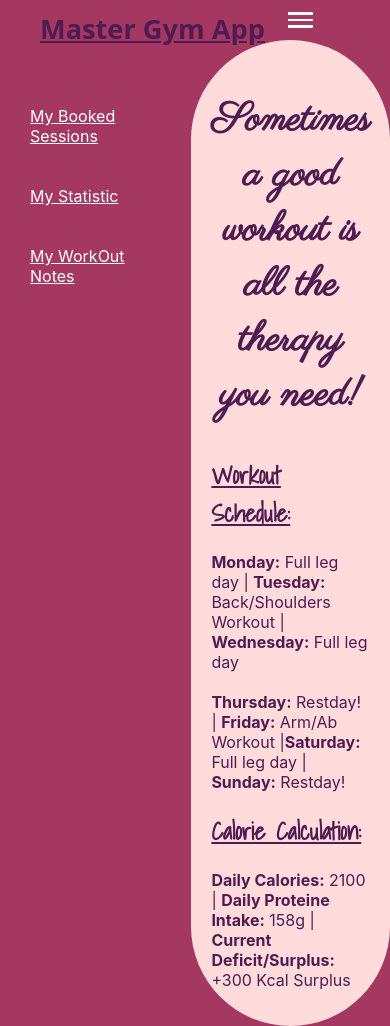
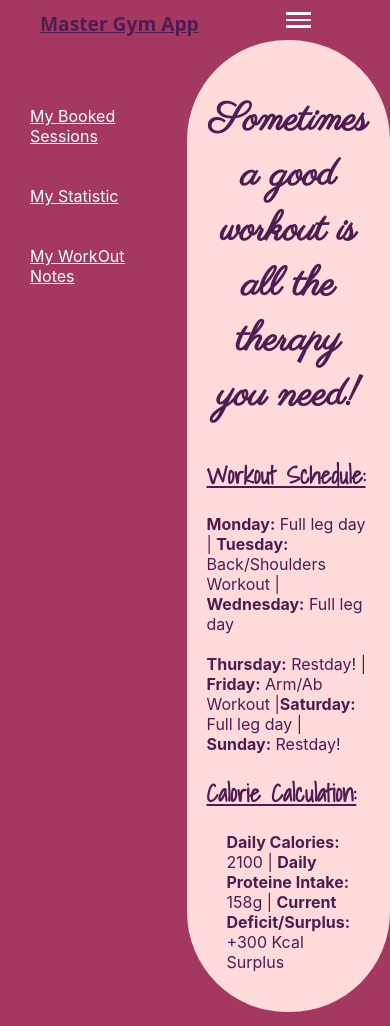
Before and after one commit to idasoderlund/React-App, a React (Create React App) app: page / in a window 390 px wide. Built offline with nearby package versions, Linux system fonts and the light colour scheme; a web font is replaced by a local one.

Commit message:
added media queries to sevral classes

```diff
--- a/src/App.css
+++ b/src/App.css
@@ -6,6 +6,18 @@ body {
   background-color: #a53860;
   margin: 0;
   min-height: 100vh;
+}
+
+@media (max-width: 768px) {
+  .centeredcontent h1 {
+    font-size: 1.3em;
+  }
+}
+
+@media (max-width: 768px) {
+  #calorieparagraph {
+    margin: 20px;
+  }
 }
 
 .App-logo {
--- a/src/App.js
+++ b/src/App.js
@@ -45,6 +45,7 @@ function GymApp() {
                     justifyContent: "center",
                     alignItems: "center",
                     textAlign: "center",
+                    flexWrap: "wrap",
                   }}
                 >
                   Sometimes a good workout is all the therapy you need!
@@ -56,6 +57,7 @@ function GymApp() {
                     color: "#4f1c51",
                     fontFamily: "Shadows Into Light",
                     textDecoration: "underline",
+                    flexWrap: "wrap",
                   }}
                 >
                   Workout Schedule:
@@ -77,11 +79,12 @@ function GymApp() {
                     color: "#4f1c51",
                     fontFamily: "Shadows Into Light",
                     textDecoration: "underline",
+                    flexWrap: "wrap",
                   }}
                 >
                   Calorie Calculation:
                 </h2>
-                <p style={{ color: "#4f1c51" }}>
+                <p id="calorieparagraph" style={{ color: "#4f1c51" }}>
                   <b>Daily Calories:</b> 2100 | <b>Daily Proteine Intake:</b>{" "}
                   158g | <b>Current Deficit/Surplus:</b> +300 Kcal Surplus
                 </p>
--- a/src/NavBarComponent/NavBar.css
+++ b/src/NavBarComponent/NavBar.css
@@ -18,6 +18,12 @@
   text-decoration: underline;
   color: #4f1c51;
   font-family: "Shizuru", system-ui;
+}
+
+@media (max-width: 768px) {
+  .applogo {
+    font-size: 1.2em;
+  }
 }
 
 .nav-links {
```
